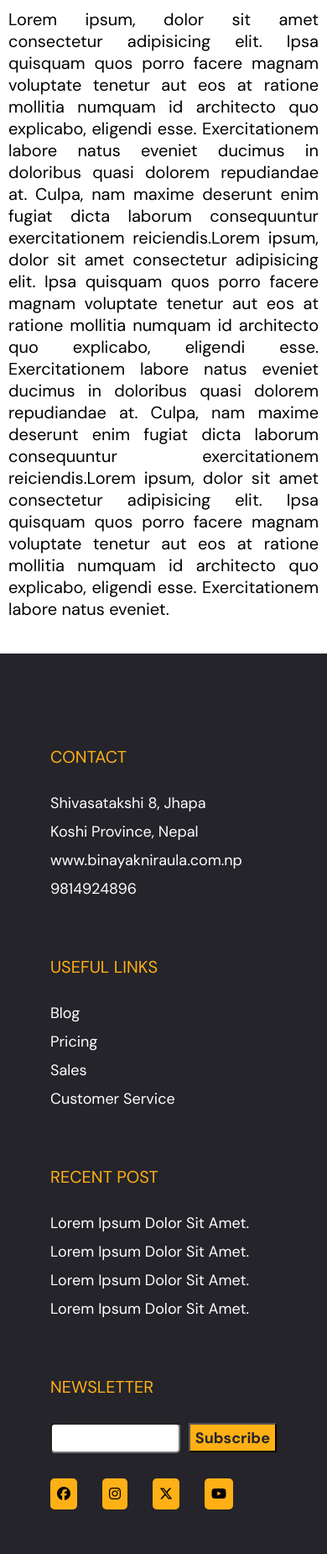
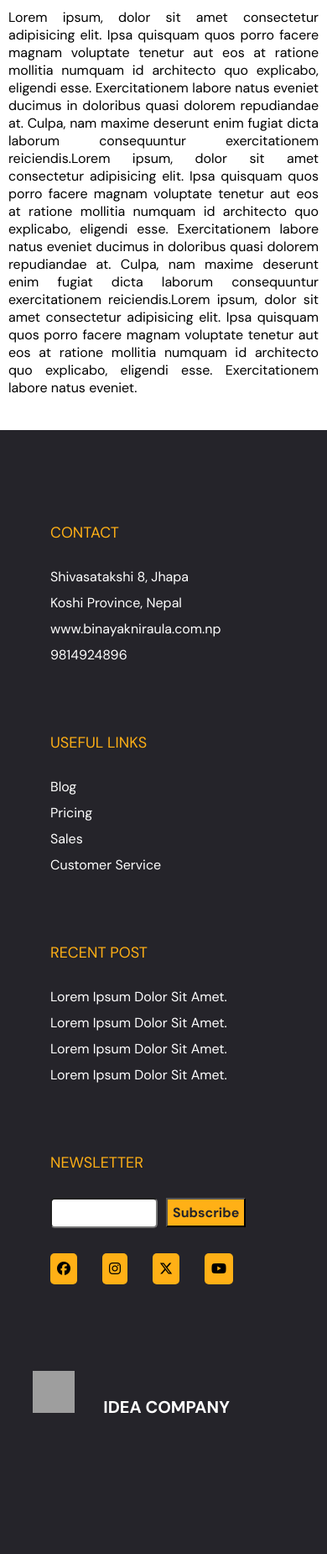
Before and after one commit to nbinayak02/web-dev-projects, a PHP site: page / in a window 390 px wide. Shown: the top 1850 px of the page at 84% size. After the commit the page ends 1683 px from the top, so only its background shows below. Run offline with PHP 8.4, Linux system fonts and the light colour scheme; some libraries are stand-ins or nearby versions; grey boxes are pictures that could not be loaded.

Commit message:
Update style.css

```diff
--- a/style.css
+++ b/style.css
@@ -124,13 +124,21 @@
 }
 @media (min-width:300px) and (max-width:399px){
     input[type="text"]{
-        width: 100%;
+        width: 120px;;
     }
     button{
-        font-size: 18px;
-       width: 50%;
+        font-size: 16px;
     }
     .social-media{
         gap: 30px;
     }
+    .body-text{
+        font-size: 16px;
+    }
+    .content-text{
+        font-size: 16px;
+    }
+    .title{
+        font-size: 18px;
+    }
 }
```
